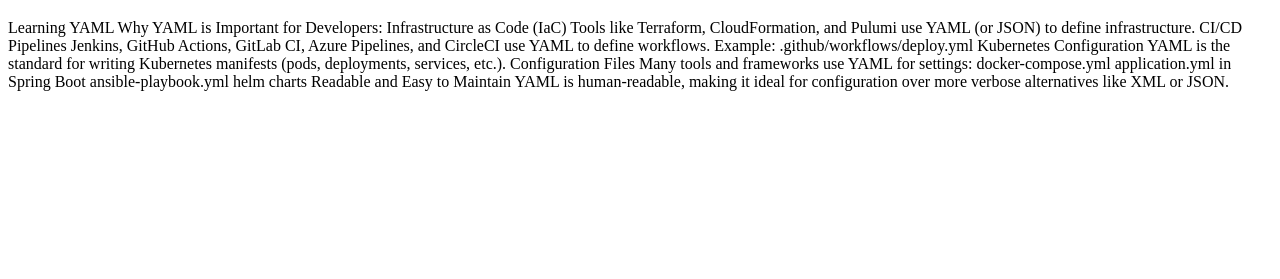
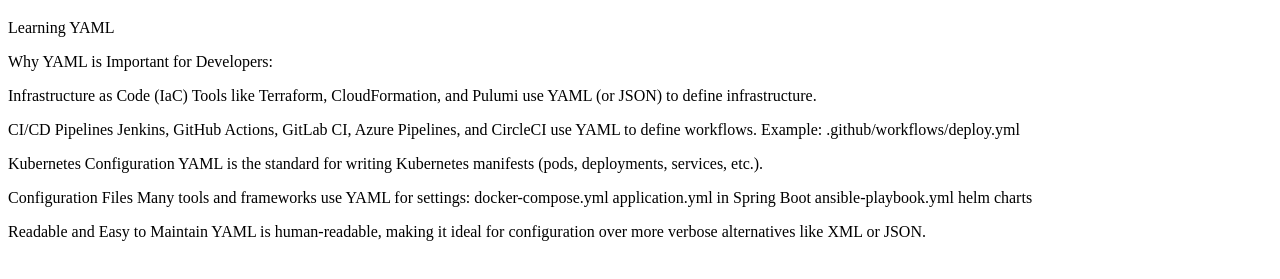
Before and after one commit to Anu-Mernstack/Practice-YAML, a plain HTML site: page index.html in a window 1280 px wide. Shown: the part 61-340 px from the top of the page. Drawn offline with Linux system fonts and the light colour scheme.

Commit message:
Update index.html

```diff
--- a/index.html
+++ b/index.html
@@ -6,16 +6,16 @@
 </head>
 <body>
   <h1>Hello, World!</h1>
-  <p>Learning YAML
-  Why YAML is Important for Developers:
+  <p>Learning YAML</p>
+ <p> Why YAML is Important for Developers:</p>
 
-Infrastructure as Code (IaC) Tools like Terraform, CloudFormation, and Pulumi use YAML (or JSON) to define infrastructure.
+<p>Infrastructure as Code (IaC) Tools like Terraform, CloudFormation, and Pulumi use YAML (or JSON) to define infrastructure.</p>
 
-CI/CD Pipelines Jenkins, GitHub Actions, GitLab CI, Azure Pipelines, and CircleCI use YAML to define workflows. Example: .github/workflows/deploy.yml
+<p>CI/CD Pipelines Jenkins, GitHub Actions, GitLab CI, Azure Pipelines, and CircleCI use YAML to define workflows. Example: .github/workflows/deploy.yml</p>
 
-Kubernetes Configuration YAML is the standard for writing Kubernetes manifests (pods, deployments, services, etc.).
+<p>Kubernetes Configuration YAML is the standard for writing Kubernetes manifests (pods, deployments, services, etc.).</p>
 
-Configuration Files Many tools and frameworks use YAML for settings: docker-compose.yml application.yml in Spring Boot ansible-playbook.yml helm charts
+<p>Configuration Files Many tools and frameworks use YAML for settings: docker-compose.yml application.yml in Spring Boot ansible-playbook.yml helm charts</p>
 
 Readable and Easy to Maintain YAML is human-readable, making it ideal for configuration over more verbose alternatives like XML or JSON.</p>
 </body>
```
